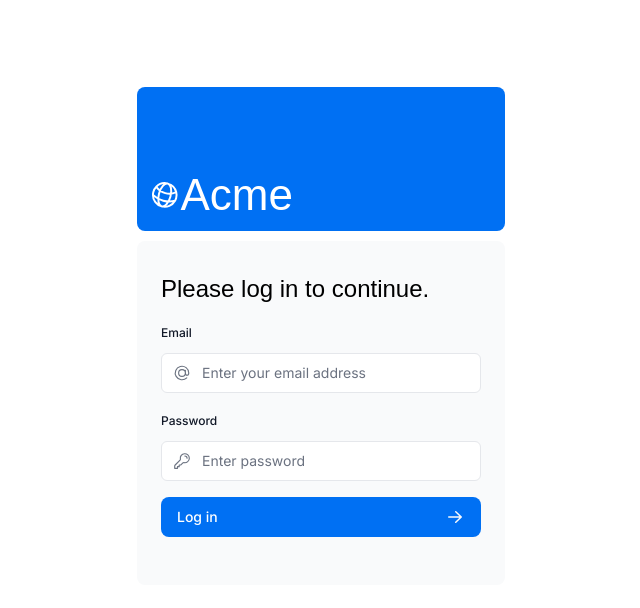
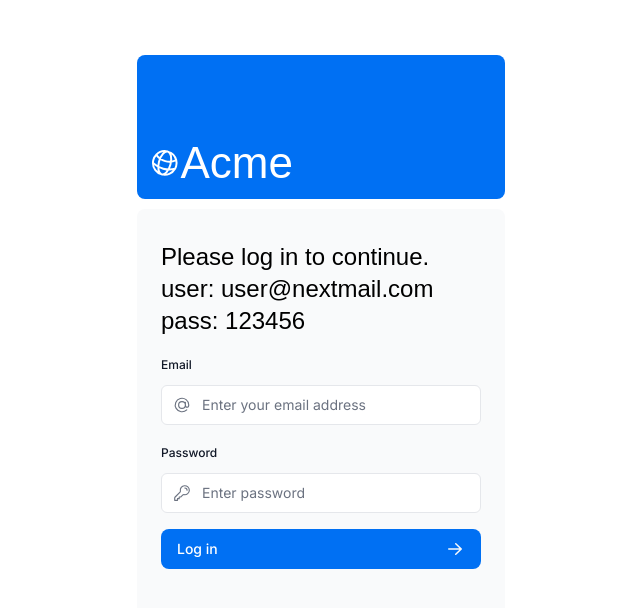
Before and after one commit to ajedlearning/nextjs-dashboard, a Next.js app: page /login in a window 1280 px wide. Shown: the top 608 px of the page, without its empty margins (319-959 px from the left). Built offline with nearby package versions, Linux system fonts and the light colour scheme; a web font is replaced by a local one.

Commit message:
show user and pass in form login

```diff
--- a/app/ui/login-form.tsx
+++ b/app/ui/login-form.tsx
@@ -17,6 +17,8 @@ export default function LoginForm() {
       <div className="flex-1 rounded-lg bg-gray-50 px-6 pb-4 pt-8">
         <h1 className={`${lusitana.className} mb-3 text-2xl`}>
           Please log in to continue.
+          user: user@nextmail.com
+          pass: 123456
         </h1>
         <div className="w-full">
           <div>
```
